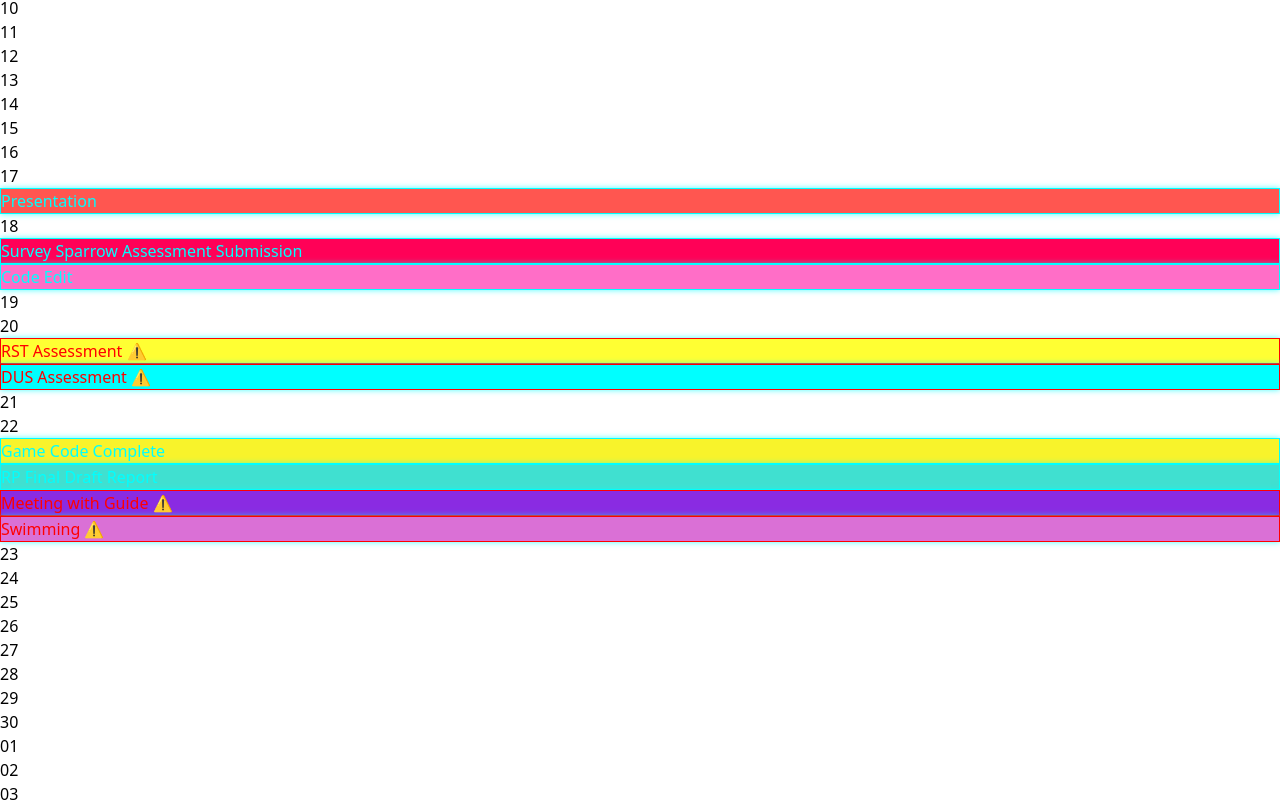
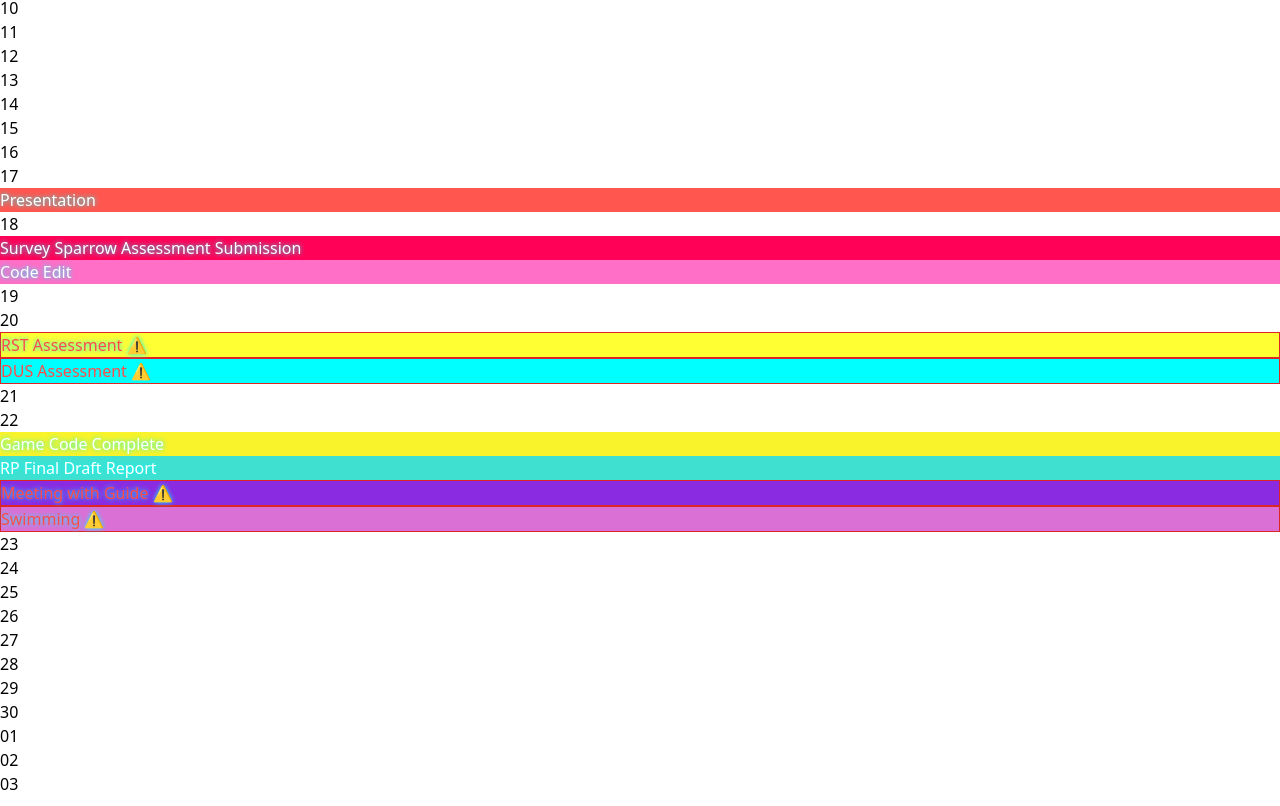
Before and after one commit to pkb32/Calender, a React (Vite) app: page / in a window 1280 px wide. Shown: the part 1348-2154 px from the top of the page. Built offline with nearby package versions, Linux system fonts and the light colour scheme.

Commit message:
smooth scrolling and today tag added

```diff
--- a/src/components/calender/Calender.jsx
+++ b/src/components/calender/Calender.jsx
@@ -37,17 +37,20 @@
       days.push(
         <div
           key={day.format("DD-MM-YYYY")}
-          className={`border p-2 h-24 overflow-hidden relative rounded-md backdrop-blur-md text-xs ${
+          className={`border p-2 h-24 overflow-hidden relative rounded-md text-xs ${
             day.isSame(today, "day")
-              ? "bg-gradient-to-br from-[#0ff]/20 to-[#ff0]/20 border-[#0ff] shadow-inner shadow-[#0ff]"
+              ? darkMode
+                ? "bg-gradient-to-br from-[#0ff]/20 to-[#ff0]/20 border-2 border-[#0ff] shadow-[0_0_10px_#0ff,0_0_20px_#ff0] backdrop-blur-sm bg-opacity-30 text-[#39FF14]"
+                : "bg-gradient-to-br from-pink-100/30 to-pink-200/30 border-2 border-pink-400 shadow-inner shadow-pink-200 backdrop-blur-md text-pink-700"
               : darkMode
               ? "bg-black border-[#333] text-[#39FF14]"
               : "bg-white border-gray-300 text-black"
           }`}
         >
-          <div className="text-sm font-semibold mb-[3px]">{day.format(dateFormat)}</div>
-<div className="absolute top-8 left-1 right-1 space-y-1 overflow-y-auto max-h-[4.5rem] pr-1">
-
+          <div className="text-sm font-semibold mb-[3px]">
+            {day.format(dateFormat)}
+          </div>
+          <div className="absolute top-8 left-1 right-1 space-y-1 overflow-y-auto max-h-[3.5rem] pr-1">
             {dayEvents.map((event, i) => {
               const conflicts = dayEvents.filter(
                 (e) => e.id !== event.id && doesOverlap(event, e)
@@ -56,7 +59,7 @@
               return (
                 <div
                   key={`${event.id}-${i}`}
-                  className="px-1 py-0.5 rounded truncate font-medium"
+                  className="px-1 py-0.5 rounded truncate font-semibold"
                   title={
                     isConflict
                       ? `⚠️ Conflict with ${conflicts
@@ -67,10 +70,16 @@
                   style={{
                     backgroundColor: /^#[0-9A-F]{6}$/i.test(event.color)
                       ? event.color
-                      : "#39FF14", // neon green default
-                    color: isConflict ? "#ff0000" : "#0ff", // cyan or red for conflict
-                    border: isConflict ? "1px solid #ff0000" : "1px solid #0ff", // electric blue border
-                    boxShadow: "0 0 6px rgba(0,255,255,0.7)", // glow
+                      : "#39FF14", // fallback neon green
+                    color: darkMode
+                      ? isConflict
+                        ? "#ff4b4b"
+                        : "white" // neon cyan for contrast
+                      : isConflict
+                      ? "#b91c1c"
+                      : "#1e1e1e", // darker gray for light mode
+                    border: isConflict ? "1px solid #dc2626" : "none",
+                    textShadow: darkMode ? "0 0 5px #0ff" : "none",
                   }}
                 >
                   {event.title} {isConflict && "⚠️"}
@@ -110,9 +119,7 @@
       {/* Sidebar */}
       <aside
         className={`w-64 p-4 hidden md:block shadow-md ${
-          darkMode
-            ? "bg-gray-800 text-white "
-            : "bg-gray-100 text-black "
+          darkMode ? "bg-gray-800 text-white " : "bg-gray-100 text-black "
         }`}
       >
         <h2 className="text-xl font-bold mb-4"> Calendar</h2>
@@ -165,7 +172,7 @@
               darkMode ? "text-pink-400" : "text-pink-600"
             }`}
           >
-            Upcoming & Today’s Events
+            Event List
           </h2>
           <div className="max-h-64 overflow-y-auto pr-2 space-y-4">
             {events
@@ -218,16 +225,27 @@
                           ? darkMode
                             ? "#ff4d4d"
                             : "#b91c1c"
+                          : event.date === dayjs().format("YYYY-MM-DD")
+                          ? "#00bfff" // Neon blue for "Today"
                           : darkMode
                           ? "#39FF14"
                           : "#db2777",
+                        textDecoration:
+                          event.date === dayjs().format("YYYY-MM-DD")
+                            ? "tranform-none"
+                            : "none",
                       }}
                     >
-                      {event.date === dayjs().format("YYYY-MM-DD")
-                        ? "Today"
-                        : "Upcoming"}
+                      {event.date === dayjs().format("YYYY-MM-DD") ? (
+                        <span className="px-2 py-0.5 text-[10px] bg-[#00bfff]/20 text-[#00bfff] border border-[#00bfff] rounded-full font-bold tracking-wide shadow-[0_0_6px_#00bfff]">
+                          Today
+                        </span>
+                      ) : (
+                        "Upcoming"
+                      )}
                       {isConflict && " ⚠️"}
                     </p>
+
                     <h3 className="text-lg font-semibold">
                       {event.title}{" "}
                       {isConflict && (
--- a/src/data/events.json
+++ b/src/data/events.json
@@ -3,7 +3,7 @@
       "id": 1,
       "title": "Survey Sparrow Assessment Submission",
       "date": "2025-04-18",
-      "time": "15:00",
+      "time": "23:59",
       "duration": "1h",
       "color": "#ff0157"
     },
@@ -35,7 +35,7 @@
       "id": 5,
       "title": "RP Evaluation",
       "date": "2025-05-06",
-      "time": "20:00",
+      "time": "10:00",
       "duration": "2h",
       "color": "#FF00FF"
     },
```
